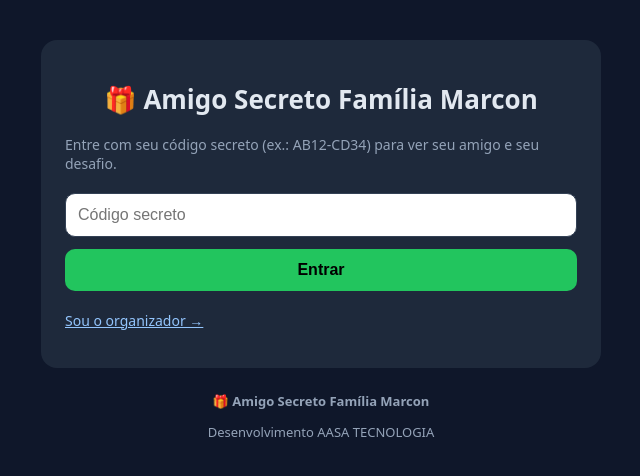
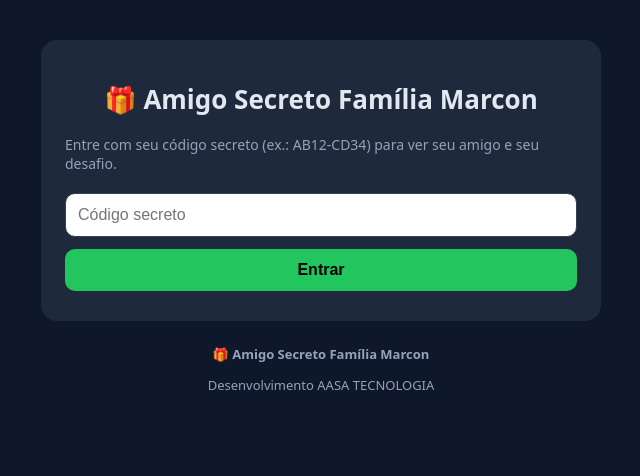
Before and after one commit to devaasatecnologia-commits/projetos, a PHP site: page / in a window 1280 px wide. Shown: the top 476 px of the page, without its empty margins (319-959 px from the left). Run offline with PHP 8.4, Linux system fonts and the light colour scheme.

Commit message:
Remove botão admin da tela de entrada (acesso só por link direto)

```diff
--- a/amigo-secreto-php/index.php
+++ b/amigo-secreto-php/index.php
@@ -36,4 +36,4 @@ if($pg==='sorteio'){ if(empty($_SESSION['user_id'])){ header('Location: index.ph
   $r=$pdo->prepare("SELECT name FROM participants WHERE id=?"); $r->execute([$d['receiver_id']]); $recv=$r->fetchColumn(); $ch=null;
   if($d['challenge_id']){ $c=$pdo->prepare("SELECT * FROM challenges WHERE id=?"); $c->execute([$d['challenge_id']]); $ch=$c->fetch(PDO::FETCH_ASSOC); }
   page('Seu amigo secreto','<h2 class="big">🎉 '.e($me['name']).', seu amigo secreto é:</h2><p class="big">'.e($recv).'</p>'.($ch?'<hr><h3>'.e($ch['emoji']).' Seu desafio na entrega: '.e($ch['label']).'</h3><p>'.e($ch['description']).'</p>':'').'<p class="muted">Guarde segredo! Só revele na hora com o desafio. 🤫</p><form method="POST"><input type="hidden" name="action" value="logout"><button>Sair</button></form>'); }
-page($BRAND,'<h1 class="big">🎁 '.e($BRAND).'</h1><p class="muted">Entre com seu código secreto (ex.: AB12-CD34) para ver seu amigo e seu desafio.</p><form method="POST"><input type="hidden" name="action" value="login"><input name="code" placeholder="Código secreto" autocomplete="off" required><button>Entrar</button></form><p class="muted"><a href="index.php?page=admin">Sou o organizador →</a></p>');
+page($BRAND,'<h1 class="big">🎁 '.e($BRAND).'</h1><p class="muted">Entre com seu código secreto (ex.: AB12-CD34) para ver seu amigo e seu desafio.</p><form method="POST"><input type="hidden" name="action" value="login"><input name="code" placeholder="Código secreto" autocomplete="off" required><button>Entrar</button></form>');
```
